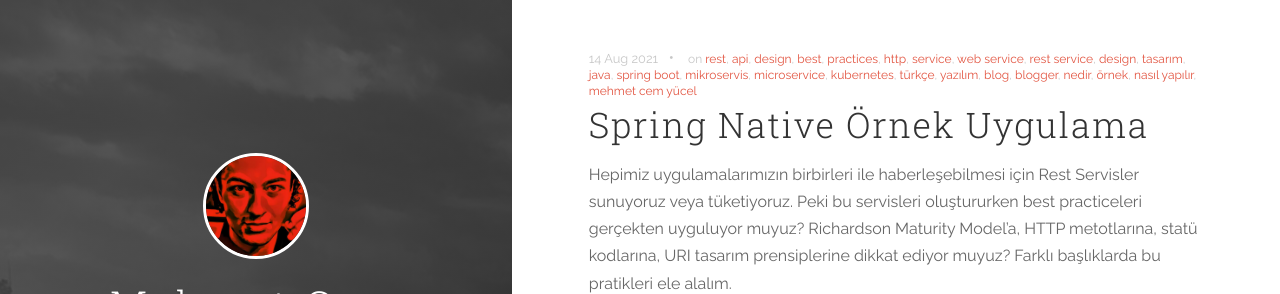
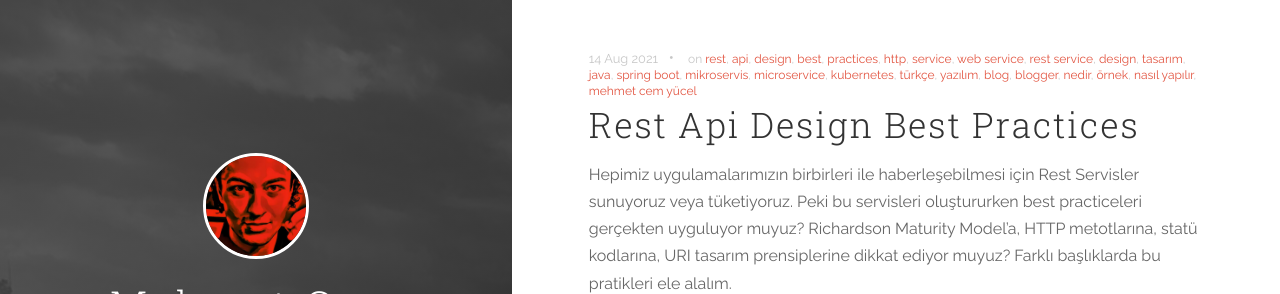
Before and after one commit to pozerank/pozerank.github.io, a Jekyll site: the page built from _posts/2021-08-14-rest-api-design-best-practices.markdown, in a window 1280 px wide and 900 px high, cut to the strip 0-294 px from the top of the window. Built offline with Jekyll 4.4.1, drawn with Linux system fonts in a browser that asks for light colours; comment, search, counter and statistics services are not loaded.

Commit message:
Update 2021-08-14-rest-api-design-best-practices.markdown

```diff
--- a/_posts/2021-08-14-rest-api-design-best-practices.markdown
+++ b/_posts/2021-08-14-rest-api-design-best-practices.markdown
@@ -1,5 +1,5 @@
 ---
-title:  "Spring Native Örnek Uygulama"
+title:  "Rest Api Design Best Practices"
 date:   2021-08-14 21:24:23
 categories: [mimari, java, spring, jvm, spring boot]
 tags: [rest, api, design, best, practices, http, service, web service, rest service, design, tasarım, java, spring boot, mikroservis, microservice, kubernetes,  türkçe, yazılım, blog, blogger, nedir, örnek, nasıl yapılır, mehmet cem yücel]
```
